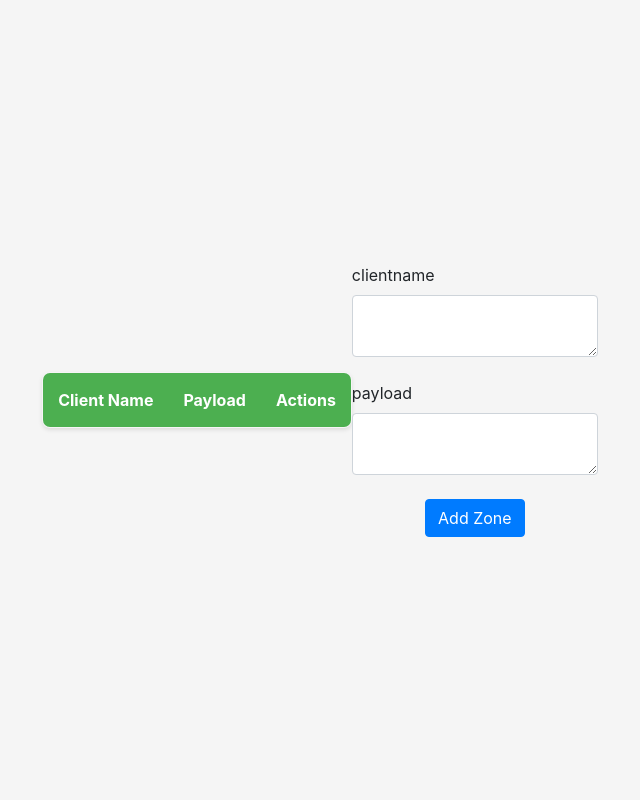
After one commit to Zakaria-Tafesh/flask-docker-ec2, a Flask app: page /zones in a window 1280 px wide. The commit adds this page. Shown: the whole page, without its empty margins (320-960 px from the left). Run offline with Flask 3, Linux system fonts and the light colour scheme; the visitor is signed in with stand-in values (Sample User, id 1); data that the repository does not hold is empty; some libraries are stand-ins or nearby versions.

Commit message:
Add Zones Page with many functions

```diff
--- /dev/null
+++ b/flaskapp3-docker/flaskapp/website/static/zones.css
@@ -0,0 +1,67 @@
+/* Reset some default styling */
+body, table {
+    margin: 0;
+    padding: 0;
+    border-collapse: collapse;
+}
+
+/* Modern layout using Flexbox */
+.table-container {
+    display: flex;
+    justify-content: center;
+    align-items: center;
+    height: 100vh;
+    background-color: #f5f5f5;
+}
+
+.styled-table {
+    border-collapse: collapse;
+    border: 1px solid #ddd;
+    border-radius: 8px;
+    overflow: hidden;
+    box-shadow: 0 2px 4px rgba(0, 0, 0, 0.1);
+}
+
+.styled-table th, .styled-table td {
+    padding: 15px;
+    text-align: left;
+    border-bottom: 1px solid #ddd;
+}
+
+.styled-table thead {
+    background-color: #4CAF50;
+    color: white;
+}
+
+.styled-table tbody tr:nth-child(even) {
+    background-color: #f2f2f2;
+}
+
+.styled-table tbody tr:hover {
+    background-color: #FFC300;
+    transition: background-color 0.3s ease-in-out;
+}
+
+/* Buttons */
+.edit-button, .delete-button {
+    padding: 8px 12px;
+    border: none;
+    cursor: pointer;
+    border-radius: 4px;
+    transition: background-color 0.3s ease-in-out, color 0.3s ease-in-out;
+}
+
+.edit-button {
+    background-color: #3498db;
+    color: white;
+    margin-right: 5px;
+}
+
+.delete-button {
+    background-color: #e74c3c;
+    color: white;
+}
+
+.edit-button:hover, .delete-button:hover {
+    background-color: #2980b9;
+}
--- /dev/null
+++ b/flaskapp3-docker/flaskapp/website/static/zones.js
@@ -0,0 +1,34 @@
+// document.addEventListener("DOMContentLoaded", function() {
+//     const editButtons = document.querySelectorAll(".edit-button");
+//     const deleteButtons = document.querySelectorAll(".delete-button");
+//
+//     editButtons.forEach((button, index) => {
+//         button.addEventListener("click", () => {
+//             // Here you can implement your edit functionality
+//             alert(`Editing row ${index + 1}`);
+//         });
+//     });
+//
+//     deleteButtons.forEach((button, index) => {
+//         button.addEventListener("click", () => {
+//             // Here you can implement your delete functionality
+//             if (confirm("Are you sure you want to delete this row?")) {
+//                 // button.closest("tr").remove();
+//
+//             }
+//         });
+//     });
+// });
+
+function deleteZone(zoneId) {
+    if (confirm("Are you sure you want to delete this Zone?")) {
+                // button.closest("tr").remove();
+        fetch("/delete-zone", {
+        method: "POST",
+        body: JSON.stringify({ zoneId: zoneId }),
+        }).then((_res) => {
+        window.location.href = "/zones";
+        });
+            }
+
+  }
--- /dev/null
+++ b/flaskapp3-docker/flaskapp/website/templates/zones.html
@@ -0,0 +1,84 @@
+<!DOCTYPE html>
+<html lang="en">
+<head>
+<meta charset="UTF-8">
+<meta name="viewport" content="width=device-width, initial-scale=1.0">
+<link rel="stylesheet" href="static/zones.css">
+
+
+        <link
+      rel="stylesheet"
+      href="https://stackpath.bootstrapcdn.com/bootstrap/4.4.1/css/bootstrap.min.css"
+      integrity="sha384-Vkoo8x4CGsO3+Hhxv8T/Q5PaXtkKtu6ug5TOeNV6gBiFeWPGFN9MuhOf23Q9Ifjh"
+      crossorigin="anonymous"
+    />
+    <link
+      rel="stylesheet"
+      href="https://stackpath.bootstrapcdn.com/font-awesome/4.7.0/css/font-awesome.min.css"
+      crossorigin="anonymous"
+    />
+
+<title>Table Example</title>
+<script>
+
+// Stop the form resubmission on page refresh
+
+if ( window.history.replaceState ) {
+
+window.history.replaceState( null, null, window.location.href );
+
+}
+
+</script>
+
+</head>
+
+
+<body>
+<div class="table-container">
+    <table class="styled-table">
+        <thead>
+            <tr>
+                <th>Client Name</th>
+                <th>Payload</th>
+                <th>Actions</th>
+            </tr>
+        </thead>
+        <tbody>
+
+
+            {% for zone in zones %}
+                <tr>
+                    <td>{{ zone.client_name }}</td>
+                    <td>{{ zone.payload }}</td>
+                    <td >
+                        <button class="edit-button" >Edit</button>
+                        <button class="delete-button" onclick="deleteZone({{ zone.id }})">Delete</button>
+                    </td>
+                </tr>
+            {% endfor %}
+
+        </tbody>
+
+    </table>
+    <br>
+
+    <form method="POST" >
+        <label for="client_name">clientname</label>
+        <textarea name="client_name" id="client_name" class="form-control"></textarea>
+        <br>
+        <label for="payload">payload</label>
+        <textarea name="payload" id="payload" class="form-control"></textarea>
+        <br>
+
+        <div align="center">
+            <button type="submit" class="btn btn-primary">Add Zone</button>
+        </div>
+    </form>
+
+
+</div>
+
+<script src="static/zones.js"></script>
+</body>
+</html>
--- a/flaskapp3-docker/flaskapp/website/views.py
+++ b/flaskapp3-docker/flaskapp/website/views.py
@@ -1,7 +1,7 @@
 import json
 from flask import Blueprint, render_template, request, flash, jsonify
 from flask_login import login_required, current_user
-from .models import Note
+from .models import Note, Zone
 from . import db
 
 views = Blueprint('views', __name__)
@@ -23,6 +23,86 @@ def home():
     return render_template("home.html", user=current_user)
 
 
+# @views.route('/table', methods=['GET', 'POST'])
+# @login_required
+# def table():
+#     # if request.method == 'POST':
+#     #     note = request.form.get('note')
+#     #     if len(note) < 1:
+#     #         flash('Note is too short', category='error')
+#     #     else:
+#     #         new_note = Note(data=note, user_id=current_user.id)
+#     #         db.session.add(new_note)
+#     #         db.session.commit()
+#     #         flash('Note Added!', category='success')
+#
+#     return render_template("table.html", notes=current_user.notes)
+
+# Sample data for demonstration
+zones = [
+    {"client_name": "John Doe", "payload": "Data 1"},
+    {"client_name": "Jane Smith", "payload": "Data 2"},
+    # Add more data as needed
+]
+
+
+@views.route('/zones', methods=['GET', 'POST'])
+@login_required
+def zones_page():
+    if request.method == 'POST':
+        client_name = request.form.get('client_name')
+        payload = request.form.get('payload')
+
+        # zone = Zone.query.filter_by(client_name=client_name).first()
+        # if zone:
+        #     flash('Email Already Exist', category='error')
+        if len(client_name) < 1:
+            flash('client_name too short', category='error')
+        elif len(payload) < 1:
+            flash('payload too short', category='error')
+        else:
+            # add user to database
+            new_zone = Zone(client_name=client_name,
+                            payload=payload,
+                            user_id=current_user.id
+                            )
+            print(client_name)
+            print(payload)
+            print(new_zone)
+            db.session.add(new_zone)
+            db.session.commit()
+            print('Zone created')
+
+            flash('Zone created!', category='success')
+    print(current_user.zones)
+    return render_template('zones.html', zones=current_user.zones)
+
+
+
+@views.route('/update_zone/<int:index>', methods=['POST'])
+def update_zone(index):
+    new_client_name = request.json.get('new_client_name')
+
+    # Update the database here using your ORM or SQL commands
+    zones[index]['client_name'] = new_client_name
+
+    # You might want to wrap the database update logic in try-except and handle errors
+
+    return jsonify({'success': True})
+
+
+@views.route('/delete-zone', methods=['POST'])
+def delete_zone():
+    zone = json.loads(request.data)
+    zone_id = zone['zoneId']
+    zone = Zone.query.get(zone_id)
+    if zone:
+        if zone.user_id == current_user.id:
+            db.session.delete(zone)
+            db.session.commit()
+    return jsonify({})
+
+
 @views.route('/delete-note', methods=['POST'])
 def delete_note():
     note = json.loads(request.data)
```
Also changed, not shown: flaskapp3-docker/flaskapp/website/models.py (+9 -1 lines), flaskapp3-docker/flaskapp/website/static/date.html (added, +16 -0 lines), flaskapp3-docker/flaskapp/website/static/modal.html (added, +26 -0 lines), flaskapp3-docker/flaskapp/website/static/script.js (added, +8 -0 lines), flaskapp3-docker/flaskapp/website/static/style.css (added, +80 -0 lines), flaskapp3-docker/flaskapp/website/templates/base.html (+4 -12 lines), flaskapp3-docker/flaskapp/website/templates/table.html (added, +54 -0 lines).
